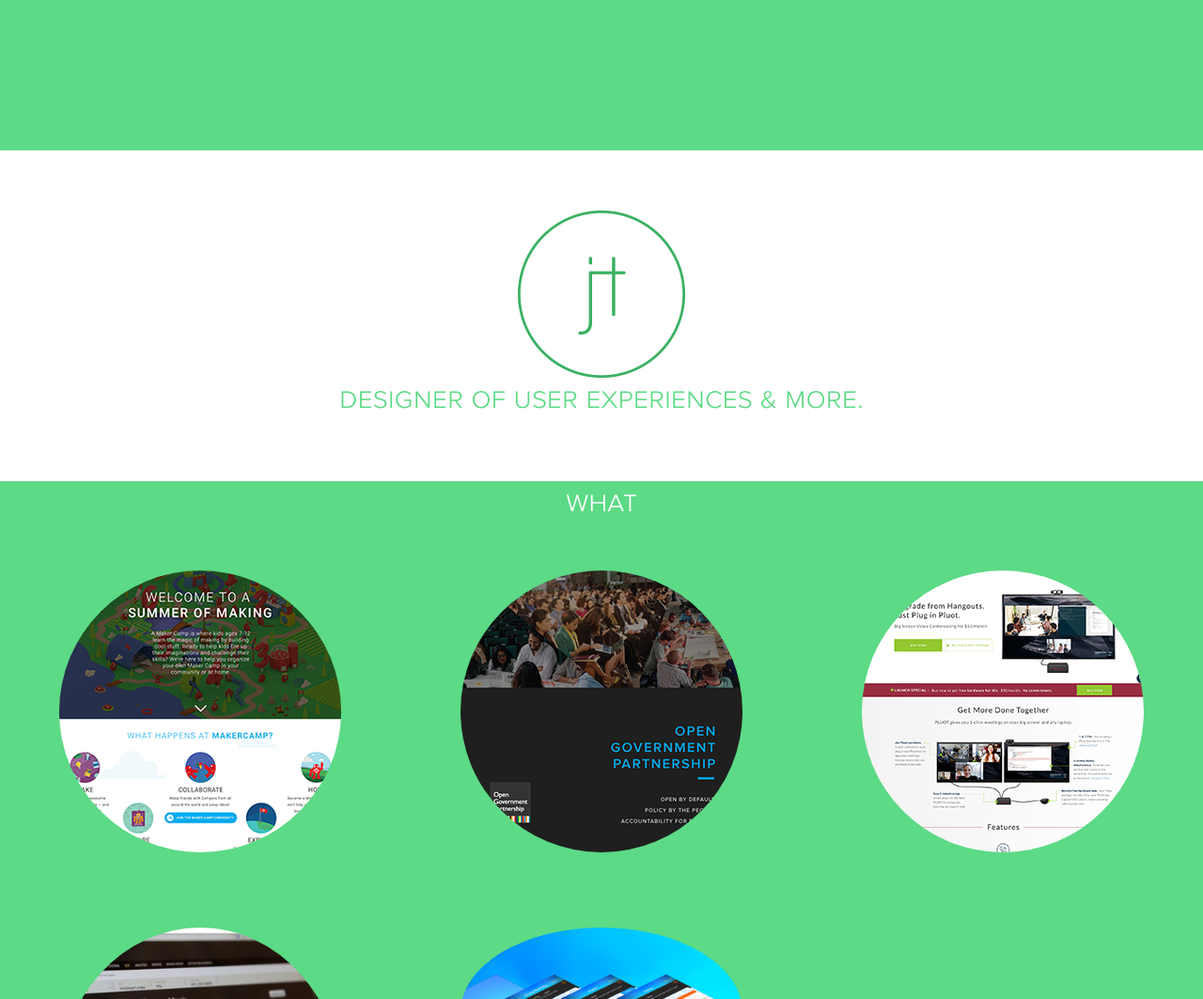
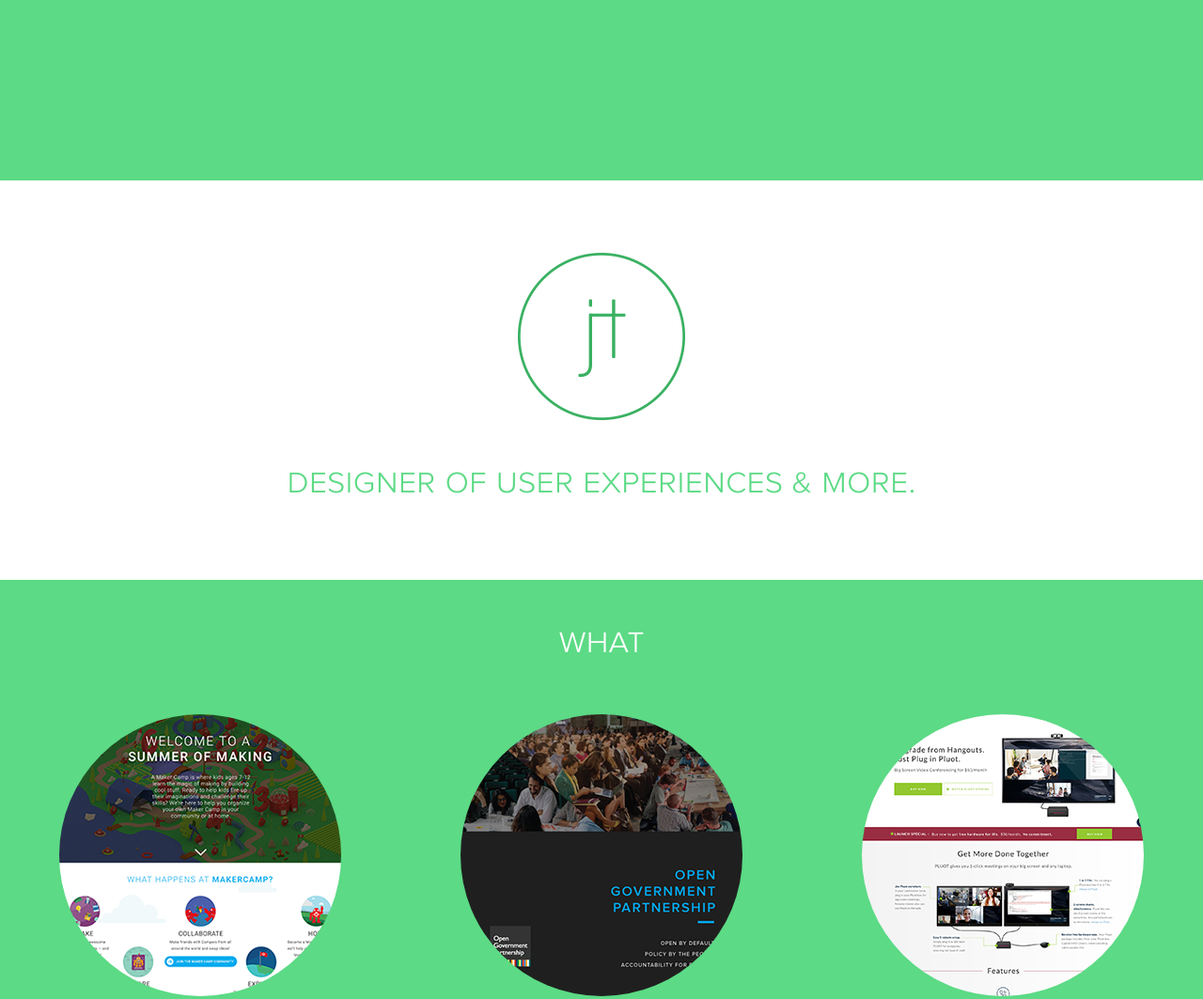
Before and after one commit to damole8u/jeans-website, a website: page index.html in a window 1280 px wide. Shown: the top 1063 px of the page at 94% size. Drawn offline with Linux system fonts and the light colour scheme.

Commit message:
Fixed text size and spacing

```diff
--- a/css/jtashima.css
+++ b/css/jtashima.css
@@ -6,11 +6,15 @@ body {
 
     text-align: center;
     font-family: "Proxima Nova";
-    font-size: 2.5vw;
+    font-size: 3vw;
 }
 
 #logo{
     margin: 2em
+}
+
+#logo img{
+    padding-bottom: 1em;
 }
 
 p {
@@ -30,7 +34,8 @@ p {
    }
 
 #examples p{
-             color : white;
+        color : white;
+        padding-top: 1em;
     }
 
 
```
